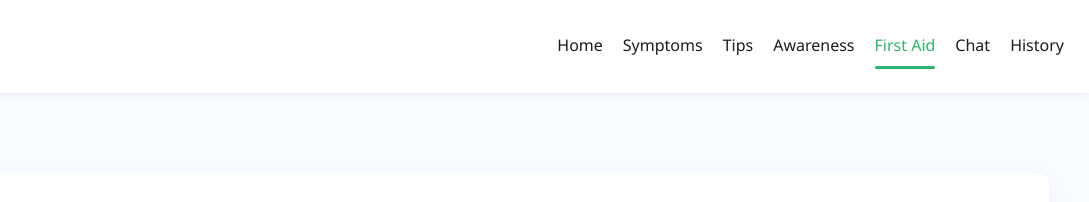
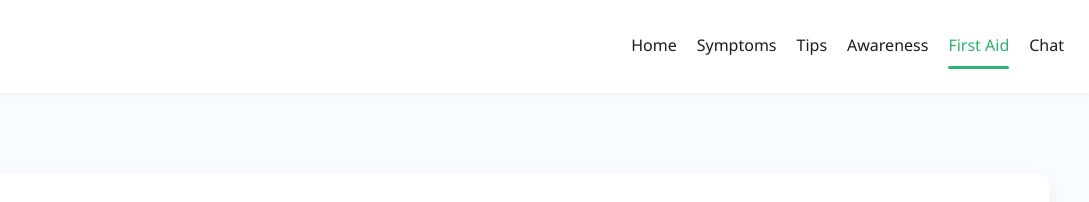
Before and after one commit to michealdvlp/CJID_HEALTHMATE_AI_2, a website: page frontend/first-aid.html in a window 1280 px wide. Shown: the top 202 px of the page, 191-1280 px from the left. Drawn offline with Linux system fonts and the light colour scheme.

Commit message:
Update first-aid.html

```diff
--- a/frontend/first-aid.html
+++ b/frontend/first-aid.html
@@ -489,7 +489,6 @@
       <a href="awareness.html">Awareness</a>
       <a href="first-aid.html" class="active">First Aid</a>
       <a href="chat.html">Chat</a>
-      <a href="history.html">History</a>
     </nav>
 
     <!-- Mobile menu toggle button -->
@@ -514,7 +513,6 @@
       <a href="awareness.html"><i class="fas fa-book-medical"></i> Awareness</a>
       <a href="first-aid.html"><i class="fas fa-first-aid"></i>First Aid</a>
       <a href="chat.html"><i class="fas fa-comment-medical"></i> Chat</a>
-      <a href="history.html"><i class="fas fa-chart-line"></i> History</a>
     </nav>
     <div class="sidebar-footer">
       <div class="user-info">
```
